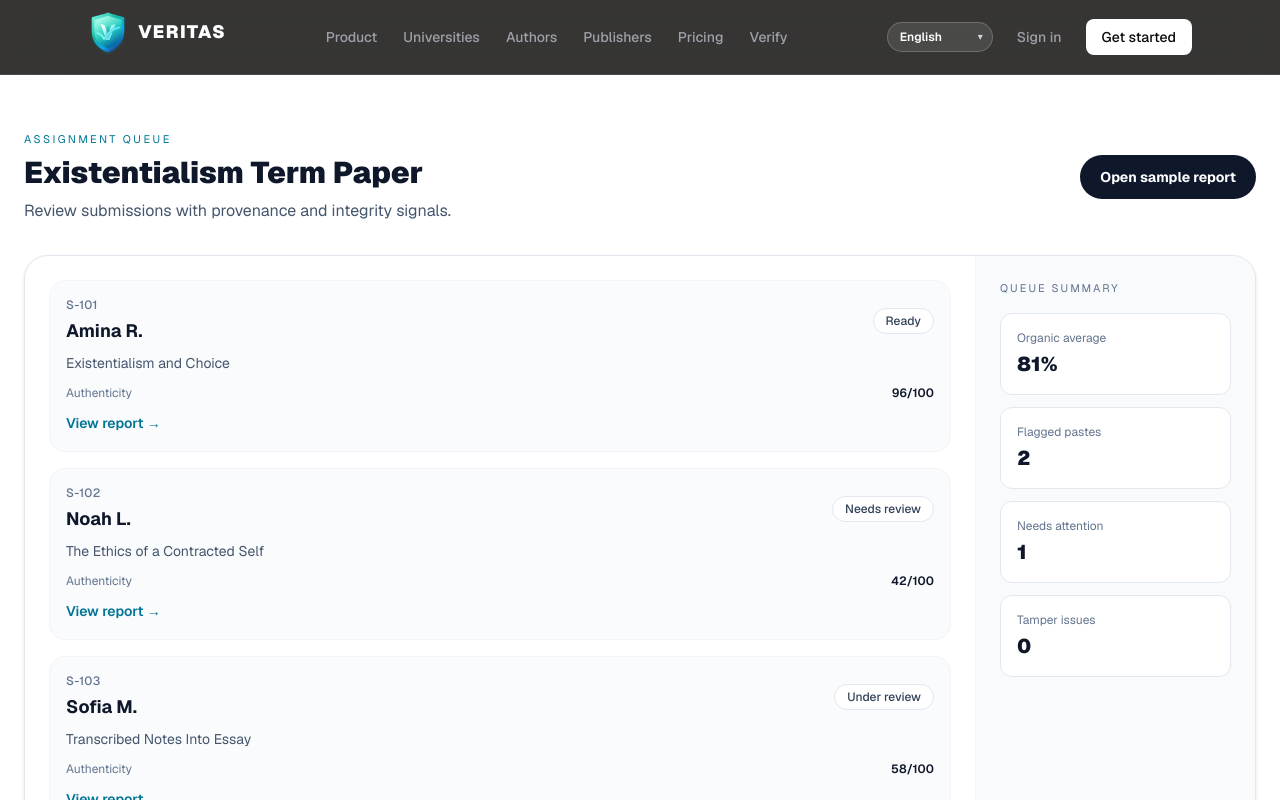
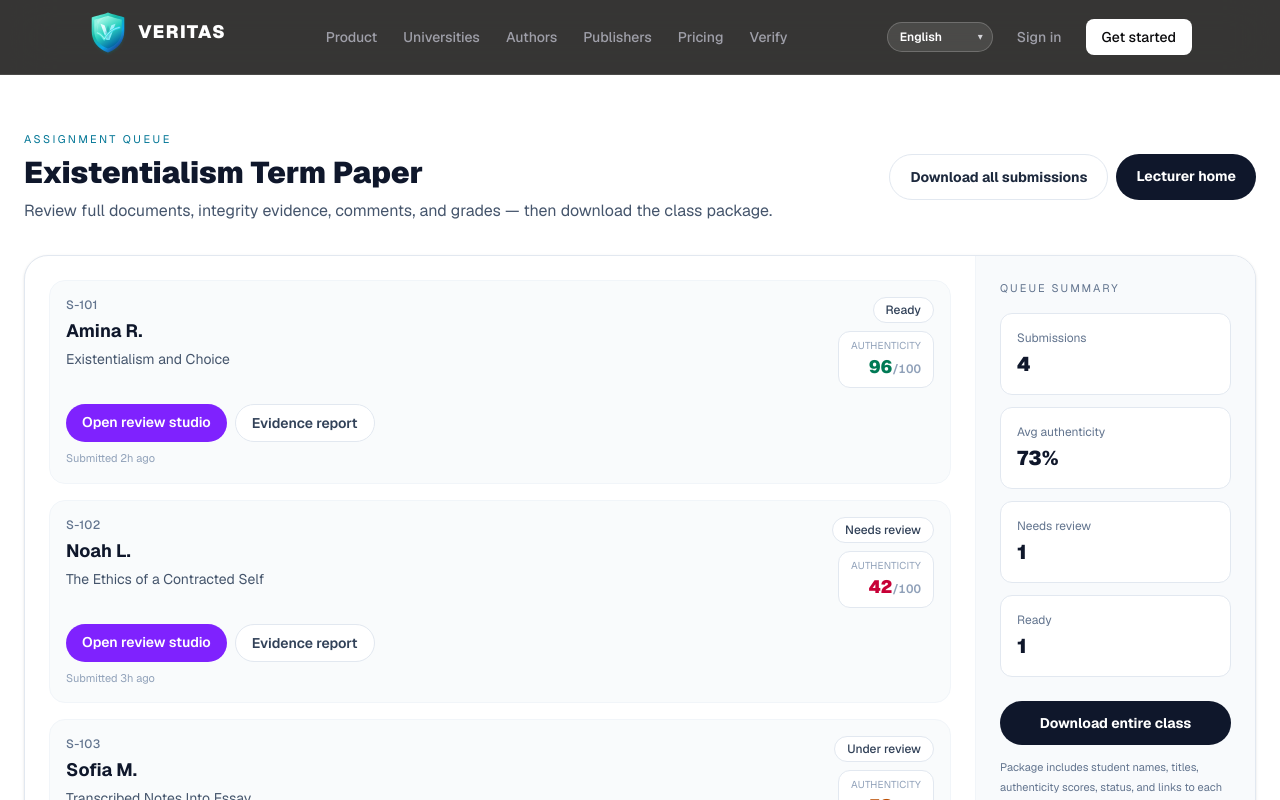
Before and after one commit to heidif24/veritas, a Next.js app: page /instructor/assignment/1 in a window 1280 px wide. Shown: the top 800 px of the page. Built offline with nearby package versions, Linux system fonts and the light colour scheme.

Commit message:
feat(instructor): assignment queue with scores, review links, and bulk download of submissions

```diff
--- a/app/instructor/assignment/[id]/page.tsx
+++ b/app/instructor/assignment/[id]/page.tsx
@@ -1,7 +1,45 @@
+"use client";
+
 import Link from "next/link";
+import { useParams } from "next/navigation";
 import { submissionRows } from "../../../data";
 
 export default function AssignmentPage() {
+  const params = useParams();
+  const assignmentId = String(params?.id ?? "a-102");
+
+  function downloadAllSubmissions() {
+    const payload = {
+      assignmentId,
+      assignmentTitle: "Existentialism Term Paper",
+      exportedAt: new Date().toISOString(),
+      submissions: submissionRows.map((row) => ({
+        id: row.id,
+        student: row.student,
+        title: row.title,
+        status: row.status,
+        authenticityScore: row.score,
+        timestamp: row.timestamp,
+        reviewUrl: `/instructor/review/${row.id}`,
+      })),
+      summary: {
+        total: submissionRows.length,
+        ready: submissionRows.filter((r) => r.status === "Ready").length,
+        needsReview: submissionRows.filter((r) => r.status === "Needs review").length,
+        avgAuthenticity: Math.round(
+          submissionRows.reduce((a, r) => a + r.score, 0) / Math.max(1, submissionRows.length),
+        ),
+      },
+    };
+    const blob = new Blob([JSON.stringify(payload, null, 2)], { type: "application/json" });
+    const url = URL.createObjectURL(blob);
+    const a = document.createElement("a");
+    a.href = url;
+    a.download = `${assignmentId}-all-submissions.json`;
+    a.click();
+    URL.revokeObjectURL(url);
+  }
+
   return (
     <main className="min-h-screen bg-white text-slate-900">
       <section className="mx-auto max-w-7xl px-6 pb-8 pt-14">
@@ -9,14 +47,25 @@ export default function AssignmentPage() {
           <div>
             <p className="text-[11px] uppercase tracking-[0.22em] text-cyan-700">Assignment queue</p>
             <h1 className="mt-2 text-3xl font-black text-slate-900">Existentialism Term Paper</h1>
-            <p className="mt-2 text-slate-600">Review submissions with provenance and integrity signals.</p>
+            <p className="mt-2 text-slate-600">
+              Review full documents, integrity evidence, comments, and grades — then download the class package.
+            </p>
           </div>
+          <div className="flex flex-wrap gap-2">
+            <button
+              type="button"
+              onClick={downloadAllSubmissions}
+              className="inline-flex rounded-full border border-slate-200 bg-white px-5 py-3 text-sm font-bold text-slate-800 transition hover:bg-slate-50"
+            >
+              Download all submissions
+            </button>
             <Link
-            href="/instructor/report/S-101"
+              href="/instructor"
               className="inline-flex rounded-full bg-slate-900 px-5 py-3 text-sm font-bold text-white transition hover:bg-slate-800"
             >
-            Open sample report
+              Lecturer home
             </Link>
+          </div>
         </div>
       </section>
 
@@ -26,26 +75,49 @@ export default function AssignmentPage() {
             <div className="space-y-4 p-6">
               {submissionRows.map((row) => (
                 <div key={row.id} className="rounded-2xl border border-slate-100 bg-slate-50/80 p-4">
-                  <div className="flex flex-wrap items-center justify-between gap-3">
+                  <div className="flex flex-wrap items-start justify-between gap-3">
                     <div>
                       <div className="text-xs font-medium uppercase tracking-wide text-slate-500">{row.id}</div>
                       <h2 className="mt-1 text-lg font-bold text-slate-900">{row.student}</h2>
+                      <p className="mt-1 text-sm text-slate-600">{row.title}</p>
                     </div>
+                    <div className="flex flex-col items-end gap-2">
                       <span className="rounded-full border border-slate-200 bg-white px-3 py-1 text-xs font-medium text-slate-700">
                         {row.status}
                       </span>
+                      <div className="rounded-xl border border-slate-200 bg-white px-3 py-1.5 text-right">
+                        <div className="text-[10px] uppercase tracking-wide text-slate-400">Authenticity</div>
+                        <div
+                          className={`text-lg font-black tabular-nums ${
+                            row.score >= 80
+                              ? "text-emerald-700"
+                              : row.score >= 50
+                                ? "text-amber-700"
+                                : "text-rose-700"
+                          }`}
+                        >
+                          {row.score}
+                          <span className="text-xs font-semibold text-slate-400">/100</span>
                         </div>
-                  <p className="mt-2 text-sm text-slate-600">{row.title}</p>
-                  <div className="mt-3 flex items-center justify-between text-xs text-slate-500">
-                    <span>Authenticity</span>
-                    <span className="font-semibold text-slate-900">{row.score}/100</span>
                       </div>
+                    </div>
+                  </div>
+
+                  <div className="mt-4 flex flex-wrap gap-2">
+                    <Link
+                      href={`/instructor/review/${row.id}`}
+                      className="rounded-full bg-violet-600 px-4 py-2 text-sm font-semibold text-white hover:bg-violet-500"
+                    >
+                      Open review studio
+                    </Link>
                     <Link
                       href={`/instructor/report/${row.id}`}
-                    className="mt-3 inline-block text-sm font-semibold text-cyan-700 hover:text-cyan-800"
+                      className="rounded-full border border-slate-200 bg-white px-4 py-2 text-sm font-semibold text-slate-700 hover:bg-slate-50"
                     >
-                    View report →
+                      Evidence report
                     </Link>
+                  </div>
+                  <p className="mt-2 text-[11px] text-slate-400">Submitted {row.timestamp}</p>
                 </div>
               ))}
             </div>
@@ -54,10 +126,15 @@ export default function AssignmentPage() {
               <p className="text-[11px] uppercase tracking-[0.18em] text-slate-500">Queue summary</p>
               <div className="mt-4 space-y-3">
                 {[
-                  ["Organic average", "81%"],
-                  ["Flagged pastes", "2"],
-                  ["Needs attention", "1"],
-                  ["Tamper issues", "0"],
+                  ["Submissions", String(submissionRows.length)],
+                  [
+                    "Avg authenticity",
+                    `${Math.round(
+                      submissionRows.reduce((a, r) => a + r.score, 0) / Math.max(1, submissionRows.length),
+                    )}%`,
+                  ],
+                  ["Needs review", String(submissionRows.filter((r) => r.status === "Needs review").length)],
+                  ["Ready", String(submissionRows.filter((r) => r.status === "Ready").length)],
                 ].map(([label, value]) => (
                   <div key={label} className="rounded-xl border border-slate-200 bg-white p-4">
                     <div className="text-xs text-slate-500">{label}</div>
@@ -65,6 +142,16 @@ export default function AssignmentPage() {
                   </div>
                 ))}
               </div>
+              <button
+                type="button"
+                onClick={downloadAllSubmissions}
+                className="mt-6 w-full rounded-full bg-slate-900 py-3 text-sm font-bold text-white hover:bg-slate-800"
+              >
+                Download entire class
+              </button>
+              <p className="mt-3 text-[11px] leading-5 text-slate-500">
+                Package includes student names, titles, authenticity scores, status, and links to each review studio.
+              </p>
             </aside>
           </div>
         </div>
```
Lines whose indentation alone changed are shown as unchanged.
